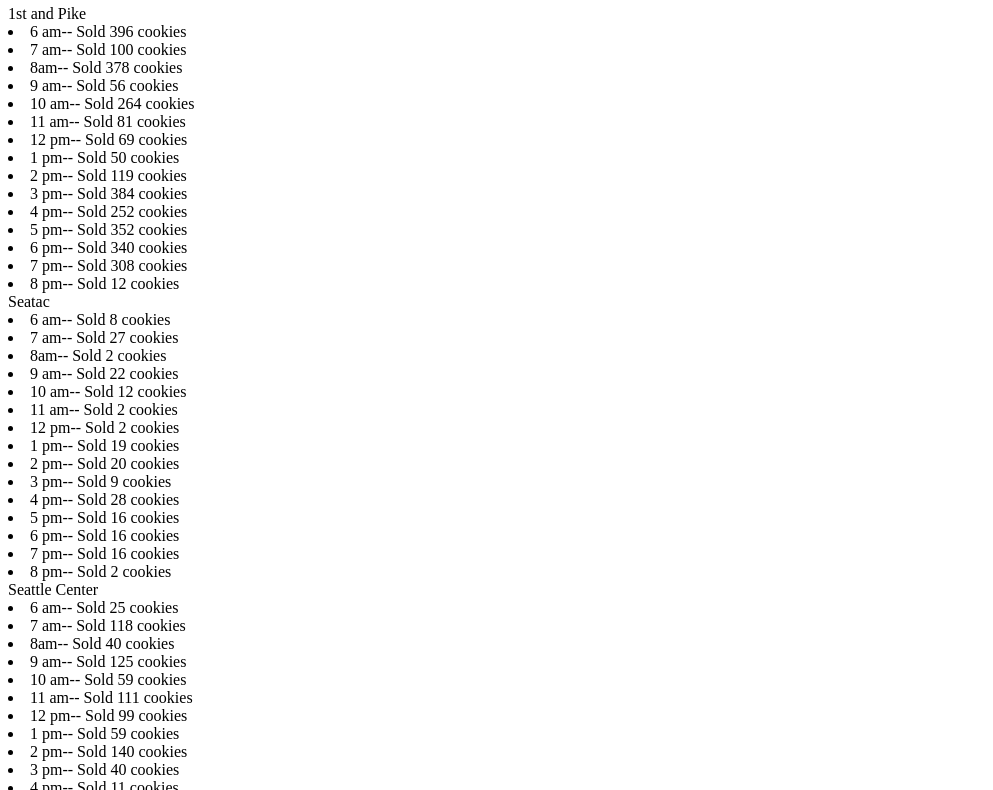
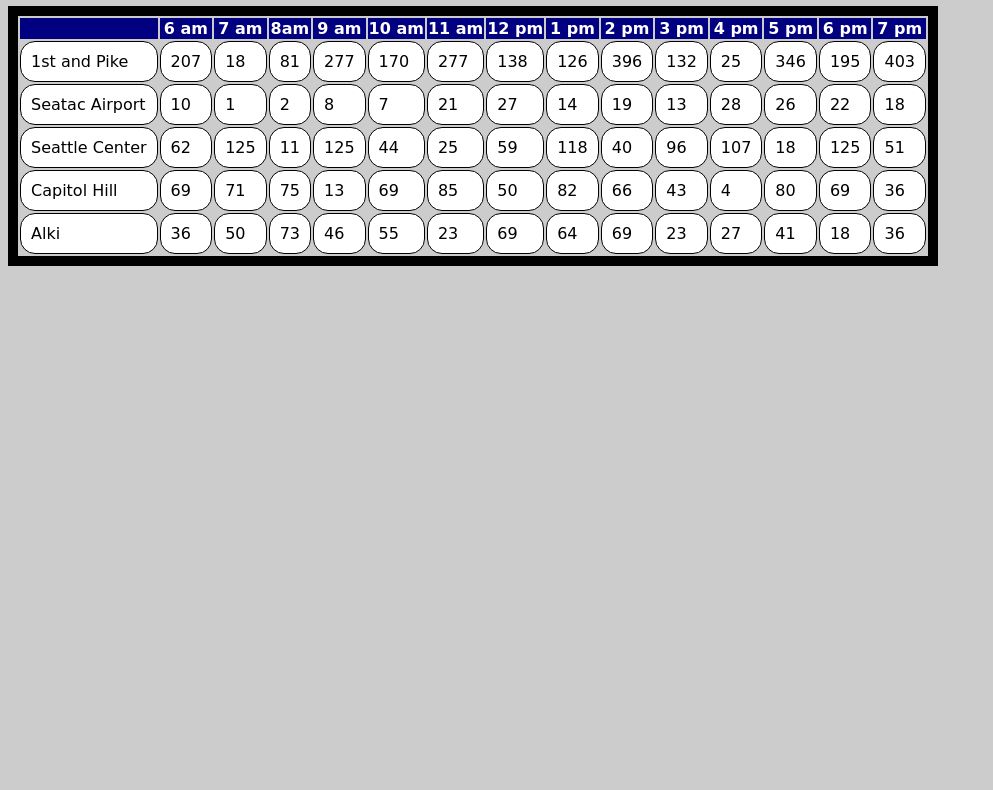
Before and after one commit to miwicki/salmoncookie, a plain HTML site: page sales.html in a window 1280 px wide. Shown: the part 75-865 px from the top of the page, without its empty margins (0-993 px from the left). After the commit the page ends 800 px from the top, so only its background shows below. Drawn offline with Linux system fonts and the light colour scheme.

Commit message:
made a few changes

```diff
--- a/app.js
+++ b/app.js
@@ -1,101 +1,157 @@
 'use strict';
 
-var hours = ['6 am', '7 am', '8am', '9 am', '10 am', '11 am', '12 pm', '1 pm', '2 pm', '3 pm', '4 pm', '5 pm', '6 pm', '7 pm', '8 pm'];
+var hours = ['6 am', '7 am', '8am', '9 am', '10 am', '11 am', '12 pm', '1 pm', '2 pm', '3 pm', '4 pm', '5 pm', '6 pm', '7 pm'];
 
-var pike = {
-  minCust:23,
-  maxCust:65,
-  avgPerCust:6.3,
-  custPh: function() {
+//New contructer function//
+var StoreLocations = [];
+var storeTable = document.getElementById('stores');
+function Store(name, minCust, maxCust, avgPerCust){
+  this.name = name;
+  this.minCust = minCust;
+  this.maxCust = maxCust;
+  this.avgPerCust = avgPerCust;
+  this.custPh = function(){
     return Math.floor((Math.random() * this.maxCust - this.minCust + 1) + this.minCust);
-  },
-  render: function() {
-    for (var i = 0; i < hours.length; i++) {
-      var stores1 = document.getElementById('pike');
-      var liEl = document.createElement('li');
-      var hourlySales = Math.floor((this.custPh(this.minCust,this.maxCust)) * this.avgPerCust);
-      liEl.textContent = hours[i] + '-- Sold ' + hourlySales + ' cookies';
-      stores1.appendChild(liEl);
-    }
+  };
+  this.hourlySales = function(){
+    return Math.floor((this.custPh(this.minCust,this.maxCust)) * this.avgPerCust);
+  };
+  StoreLocations.push(this);
+}
+Store.prototype.render = function() {
+  var trEl = document.createElement('tr');
+  var tdEl = document.createElement('td');
+  tdEl.textContent = this.name;
+  trEl.appendChild(tdEl);
+  for (var i = 0; i < hours.length; i++) {
+    tdEl = document.createElement('td');
+    tdEl.textContent = this.hourlySales();
+    trEl.appendChild(tdEl);
+    storeTable.appendChild(trEl);
   }
 };
 
-var stores2 = document.getElementById('seatac');
-var seatac = {
-  minCust:3,
-  maxCust:24,
-  avgPerCust:1.2,
-  custPh: function() {
-    return Math.floor((Math.random() * this.maxCust - this.minCust + 1) + this.minCust);
-  },
-  render: function() {
-    for (var i = 0; i < hours.length; i++) {
-      var liEl = document.createElement('li');
-      var hourlySales = Math.floor((this.custPh(this.minCust,this.maxCust)) * this.avgPerCust);
-      liEl.textContent = hours[i] + '-- Sold ' + hourlySales + ' cookies';
-      stores2.appendChild(liEl);
-    }
+new Store('1st and Pike', 23, 65, 6.3);
+new Store('Seatac Airport', 3, 24, 1.2);
+new Store('Seattle Center', 11, 38, 3.7);
+new Store('Capitol Hill', 20, 38, 2.3);
+new Store('Alki', 2, 16, 4.6);
+console.table(StoreLocations);
+
+function makeHeaderRow() {
+  var trEl = document.createElement('tr');
+  var thEl = document.createElement('th');
+  trEl.appendChild(thEl);
+  for (var i = 0; i < hours.length; i++) {
+    thEl = document.createElement('th');
+    thEl.textContent = hours[i];
+    trEl.appendChild(thEl);
+    storeTable.appendChild(trEl);
   }
-};
+}
+function storeRows() {
+  for(var j in StoreLocations){
+    StoreLocations[j].render();
+  }
+}
+makeHeaderRow();
+storeRows();
 
-var stores3 = document.getElementById('center');
-var center = {
-  minCust:11,
-  maxCust:38,
-  avgPerCust:3.7,
-  custPh: function() {
-    return Math.floor((Math.random() * this.maxCust - this.minCust + 1) + this.minCust);
-  },
-  render: function() {
-    for (var i = 0; i < hours.length; i++) {
-      var liEl = document.createElement('li');
-      var hourlySales = Math.floor((this.custPh(this.minCust,this.maxCust)) * this.avgPerCust);
-      liEl.textContent = hours[i] + '-- Sold ' + hourlySales + ' cookies';
-      stores3.appendChild(liEl);
-    }
-  }
-};
-
-var stores4 = document.getElementById('hill');
-var hill = {
-  minCust:20,
-  maxCust:38,
-  avgPerCust:2.3,
-  custPh: function() {
-    return Math.floor((Math.random() * this.maxCust - this.minCust + 1) + this.minCust);
-  },
-  render: function() {
-    for (var i = 0; i < hours.length; i++) {
-      var liEl = document.createElement('li');
-      var hourlySales = Math.floor((this.custPh(this.minCust,this.maxCust)) * this.avgPerCust);
-      liEl.textContent = hours[i] + '-- Sold ' + hourlySales + ' cookies';
-      stores4.appendChild(liEl);
-    }
-  }
-};
-
-var stores5 = document.getElementById('alki');
-var alki = {
-  minCust:2,
-  maxCust:16,
-  avgPerCust:4.6,
-  custPh: function() {
-    return Math.floor((Math.random() * this.maxCust - this.minCust + 1) + this.minCust);
-  },
-  render: function() {
-    for (var i = 0; i < hours.length; i++) {
-      var liEl = document.createElement('li');
-      var hourlySales = Math.floor((this.custPh(this.minCust,this.maxCust)) * this.avgPerCust);
-      liEl.textContent = hours[i] + '-- Sold ' + hourlySales + ' cookies';
-      stores5.appendChild(liEl);
-    }
-  }
-};
-
-
-
-pike.render();
-seatac.render();
-center.render();
-hill.render();
-alki.render();
+//Old literal objects://
+// var stores1 = document.getElementById('pike');
+// var pike = {
+//   minCust:23,
+//   maxCust:65,
+//   avgPerCust:6.3,
+//   custPh: function() {
+//     return Math.floor((Math.random() * this.maxCust - this.minCust + 1) + this.minCust);
+//   },
+//   render: function() {
+//     for (var i = 0; i < hours.length; i++) {
+//       var liEl = document.createElement('li');
+//       var (hourlySales() = Math.floor((this.custPh(this.minCust,this.maxCust)) * this.avgPerCust);
+//       liEl.textContent = hours[i] + '-- Sold ' + (hourlySales() + ' cookies';
+//       stores1.appendChild(liEl);
+//     }
+//   }
+// };
+//
+// var stores2 = document.getElementById('seatac');
+// var seatac = {
+//   minCust:3,
+//   maxCust:24,
+//   avgPerCust:1.2,
+//   custPh: function() {
+//     return Math.floor((Math.random() * this.maxCust - this.minCust + 1) + this.minCust);
+//   },
+//   render: function() {
+//     for (var i = 0; i < hours.length; i++) {
+//       var liEl = document.createElement('li');
+//       var hourlySales = Math.floor((this.custPh(this.minCust,this.maxCust)) * this.avgPerCust);
+//       liEl.textContent = hours[i] + '-- Sold ' + hourlySales + ' cookies';
+//       stores2.appendChild(liEl);
+//     }
+//   }
+// };
+//
+// var stores3 = document.getElementById('center');
+// var center = {
+//   minCust:11,
+//   maxCust:38,
+//   avgPerCust:3.7,
+//   custPh: function() {
+//     return Math.floor((Math.random() * this.maxCust - this.minCust + 1) + this.minCust);
+//   },
+//   render: function() {
+//     for (var i = 0; i < hours.length; i++) {
+//       var liEl = document.createElement('li');
+//       var hourlySales = Math.floor((this.custPh(this.minCust,this.maxCust)) * this.avgPerCust);
+//       liEl.textContent = hours[i] + '-- Sold ' + hourlySales + ' cookies';
+//       stores3.appendChild(liEl);
+//     }
+//   }
+// };
+//
+// var stores4 = document.getElementById('hill');
+// var hill = {
+//   minCust:20,
+//   maxCust:38,
+//   avgPerCust:2.3,
+//   custPh: function() {
+//     return Math.floor((Math.random() * this.maxCust - this.minCust + 1) + this.minCust);
+//   },
+//   render: function() {
+//     for (var i = 0; i < hours.length; i++) {
+//       var liEl = document.createElement('li');
+//       var hourlySales = Math.floor((this.custPh(this.minCust,this.maxCust)) * this.avgPerCust);
+//       liEl.textContent = hours[i] + '-- Sold ' + hourlySales + ' cookies';
+//       stores4.appendChild(liEl);
+//     }
+//   }
+// };
+//
+// var stores5 = document.getElementById('alki');
+// var alki = {
+//   minCust:2,
+//   maxCust:16,
+//   avgPerCust:4.6,
+//   custPh: function() {
+//     return Math.floor((Math.random() * this.maxCust - this.minCust + 1) + this.minCust);
+//   },
+//   render: function() {
+//     for (var i = 0; i < hours.length; i++) {
+//       var liEl = document.createElement('li');
+//       var hourlySales = Math.floor((this.custPh(this.minCust,this.maxCust)) * this.avgPerCust);
+//       liEl.textContent = hours[i] + '-- Sold ' + hourlySales + ' cookies';
+//       stores5.appendChild(liEl);
+//     }
+//   }
+// };
+//
+//
+//
+// pike.render();
+// seatac.render();
+// center.render();
+// hill.render();
+// alki.render();
--- a/sales.html
+++ b/sales.html
@@ -2,13 +2,16 @@
 <html>
   <head>
     <meta charset="utf-8">
-    <title></title>
+    <title>Pat's Fishy Cookies</title>
+    <link rel="stylesheet" type="text/css" href="style.css" />
   </head>
   <body>
     <h1>Pat's Fishy Cookies</h1>
 
+    <table id='stores'>
 
-    <div id='pike'>
+    </table>
+    <!-- <div id='pike'>
       1st and Pike
     </div>
     <div id='seatac'>
@@ -22,7 +25,7 @@
     </div>
     <div id='alki'>
       Alki
-    </div>
+    </div> -->
     <script type="text/javascript" src="app.js">
     </script>
   </body>
--- a/style.css
+++ b/style.css
@@ -0,0 +1,23 @@
+* {
+  font-family: 'Baloo', cursive;
+}
+
+body {
+  background: #ccc;
+}
+
+table {
+	border: 10px solid black;
+}
+
+td {
+	padding: 10px;
+	border-radius: 15px;
+  border: 1px solid black;
+  background: white;
+}
+
+th {
+	background-color: navy;
+	color: white;
+}
```
